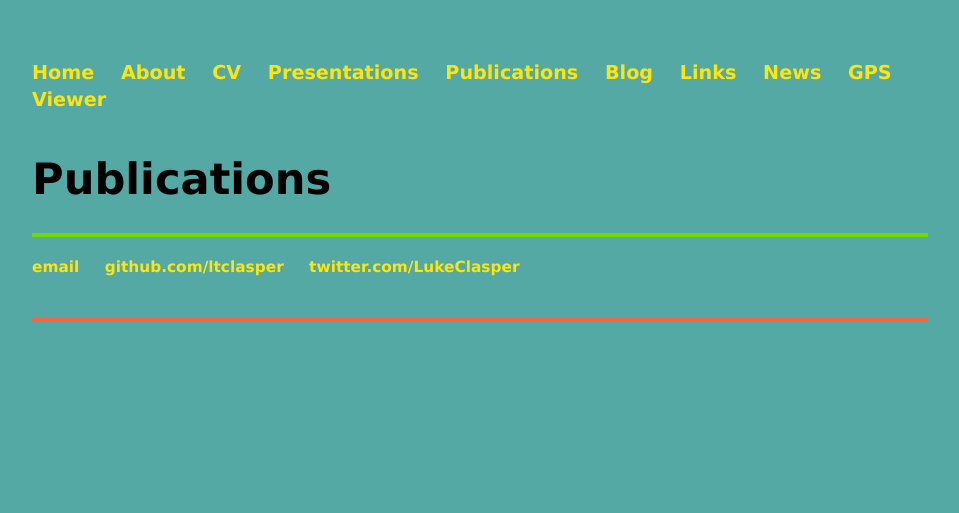
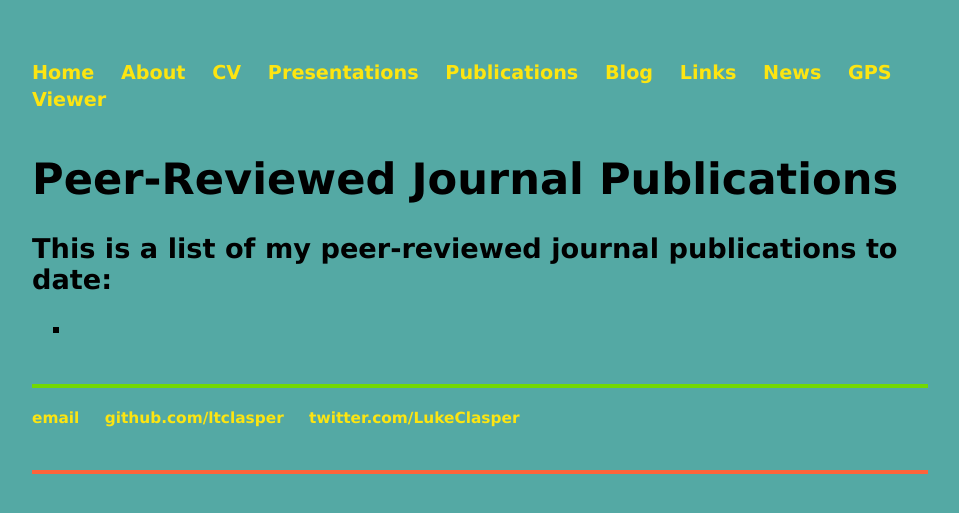
Before and after one commit to ltclasper/ltclasper.github.io, a Jekyll site: the page built from publications/index.html, in a window 1280 px wide. Shown: the top 513 px of the page, without its empty margins (160-1119 px from the left). Built offline with Jekyll 4.4.1, drawn with Linux system fonts in a browser that asks for light colours.

Commit message:
Update index.html

```diff
--- a/publications/index.html
+++ b/publications/index.html
@@ -1,5 +1,12 @@
 ---
 layout: default
-title: Publications
+title: Peer-Reviewed Journal Publications
 ---
 <h1>{{ page.title }}</h1>
+
+<div class="blurb">
+	<h2>This is a list of my peer-reviewed journal publications to date:</h2>
+	<p><ul style="list-style-type:square">
+  	<li><a href=""></a></li></ul>
+	</p>
+</div><!-- /.blurb -->
```
